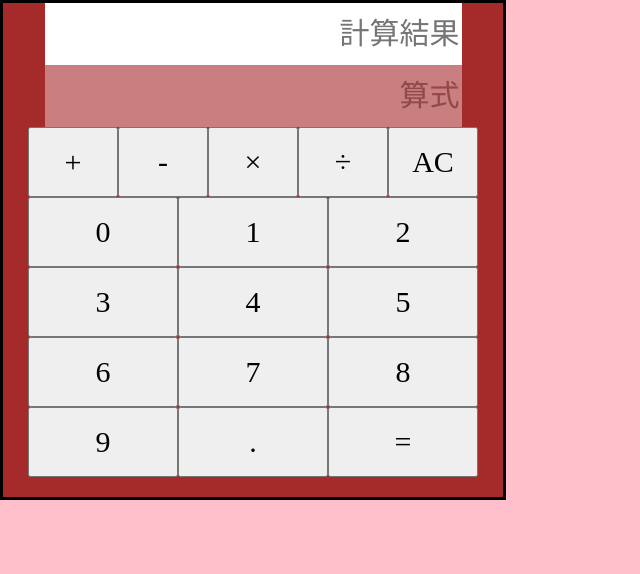
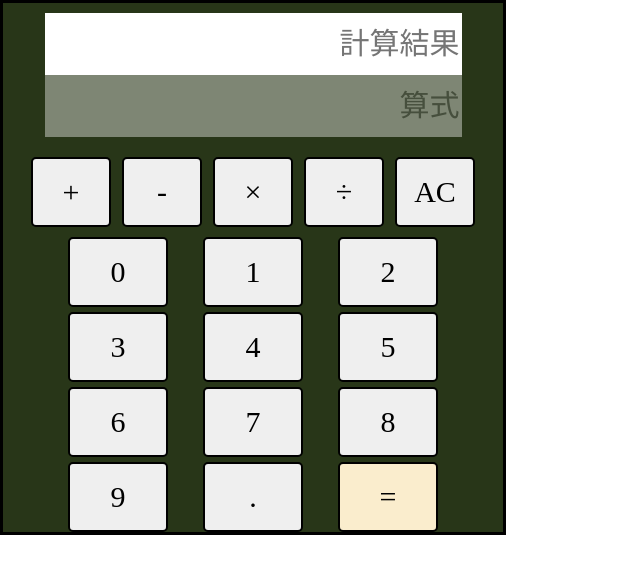
Before and after one commit to nina12336/react_calculator, a React (Create React App) app: page / in a window 1280 px wide. Shown: the top 574 px of the page, without its empty margins (0-640 px from the left). Built offline with nearby package versions, Linux system fonts and the light colour scheme.

Commit message:
style: 調整按鍵排列方式及配色

```diff
--- a/src/NewApp.jsx
+++ b/src/NewApp.jsx
@@ -1,18 +1,14 @@
-import React, { useState } from "react";
-import { useDrag, useDrop, DndProvider } from "react-dnd";
-import { HTML5Backend } from "react-dnd-html5-backend";
+import React from "react";
 import Background from "./components/Background";
 import Calculator from "./components/Calculator";
-import "normalize.css";
-import "./style/app.css";
 
 function App() {
   return (
-    <DndProvider backend={HTML5Backend}>
+    <div>
       <Background>
         <Calculator />
       </Background>
-    </DndProvider>
+    </div>
   );
 }
 
--- a/src/components/Background.jsx
+++ b/src/components/Background.jsx
@@ -1,11 +1,8 @@
-import { useState } from "react";
 import { useDrop } from "react-dnd";
 
 function Background(props) {
-  // const [offsetX, setOffsetX] = useState(0);
-  // const [offsetY, setOffsetY] = useState(0);
   const [, drop] = useDrop(() => ({
-    accept: "dragablecal",
+    accept: "draggableCal",
     drop(item, monitor) {
       const top = monitor.getDifferenceFromInitialOffset().y;
       const left = monitor.getDifferenceFromInitialOffset().x;
@@ -14,7 +11,7 @@ function Background(props) {
   }));
 
   return (
-    <div className="background2" ref={drop}>
+    <div className="background" ref={drop}>
       {props.children}
     </div>
   );
--- a/src/components/Calculator.jsx
+++ b/src/components/Calculator.jsx
@@ -11,10 +11,10 @@ function Calculator() {
 
   //drag功能
   const [, drag] = useDrag({
-    type: "dragablecal",
+    type: "draggableCal",
     canDrag() {
-      const userDevice = isMobileDevice();
-      if (userDevice === false) {
+      const isPC = isMobileDevice();
+      if (isPC === false) {
         return true;
       } else {
         return false;
@@ -23,15 +23,8 @@ function Calculator() {
     end(item, monitor) {
       if (monitor.didDrop()) {
         const dropRes = monitor.getDropResult();
-        // console.log("dropResTop:", dropRes.top);
-        // console.log("dropResLeft:", dropRes.left);
         setOffsetY(() => offsetY + dropRes.top);
         setOffsetX(() => offsetX + dropRes.left);
-        // console.log("offsetY:", offsetY);
-        // console.log("offsetX:", offsetX);
-      } else {
-        setOffsetY(0);
-        setOffsetX(0);
       }
     },
   });
@@ -82,7 +75,6 @@ function Calculator() {
     let numberArr = [];
     let operatorArr = [];
     let calculationArr = str.match(/[0-9.]+[0-9]+|[\+\-\×\÷]|\d+/g);
-    // console.log(calculationArr);
     calculationArr.forEach((target) => {
       if ("+-×÷".indexOf(target) === -1) {
         numberArr.push(target);
@@ -101,7 +93,6 @@ function Calculator() {
     }
     console.log("numberArr", numberArr);
     console.log("operatorArr", operatorArr);
-    // return numberArr;
     return postfixCal(numberArr);
   };
 
@@ -247,6 +238,7 @@ function Calculator() {
           .
         </button>
         <button
+          className="equalButton"
           onClick={() => {
             toPostfix(calculation);
           }}
@@ -255,12 +247,6 @@ function Calculator() {
         </button>
       </div>
     </div>
-
-    // <div
-    //   className="calculator2"
-    //   ref={drag}
-    //   style={{ top: `${offsetY}px`, left: `${offsetX}px` }}
-    // ></div>
   );
 }
 export default Calculator;
--- a/src/index.js
+++ b/src/index.js
@@ -2,7 +2,6 @@ import React from "react";
 import ReactDOM from "react-dom/client";
 import { DndProvider } from "react-dnd";
 import { HTML5Backend } from "react-dnd-html5-backend";
-// import App from "./App";
 import App from "./NewApp";
 import reportWebVitals from "./reportWebVitals";
 
@@ -10,7 +9,6 @@ const root = ReactDOM.createRoot(document.getElementById("root"));
 root.render(
   <React.StrictMode>
     <DndProvider backend={HTML5Backend}>
-      {/* <App /> */}
       <App />
     </DndProvider>
   </React.StrictMode>
--- a/src/style/app.css
+++ b/src/style/app.css
@@ -1,7 +1,6 @@
 .background {
   width: 100vw;
   height: 100vh;
-  background-color: plum;
   position: absolute;
 }
 
@@ -18,6 +17,9 @@
   -webkit-box-direction: normal;
       -ms-flex-direction: column;
           flex-direction: column;
+  -webkit-box-align: center;
+      -ms-flex-align: center;
+          align-items: center;
   font-size: 30px;
   position: relative;
 }
@@ -26,6 +28,7 @@
   width: 90%;
   height: 40%;
   margin: auto;
+  padding: 10px;
   display: -webkit-box;
   display: -ms-flexbox;
   display: flex;
@@ -52,46 +55,55 @@
 
 .functionalButton {
   margin: auto;
+  padding: 10px;
   width: 90%;
   height: 30%;
-  display: -webkit-box;
-  display: -ms-flexbox;
-  display: flex;
-  -webkit-box-align: center;
-      -ms-flex-align: center;
-          align-items: center;
-  -ms-flex-wrap: wrap;
-      flex-wrap: wrap;
+  display: -ms-grid;
+  display: grid;
+  -ms-grid-columns: (1fr)[5];
+      grid-template-columns: repeat(5, 1fr);
+  -ms-grid-rows: 1fr;
+      grid-template-rows: 1fr;
+  grid-gap: 5px;
+  justify-items: center;
 }
 
 .functionalButton button {
-  width: 90px;
+  width: 80px;
   height: 70px;
+  border-radius: 5px;
+  border-style: solid;
 }
 
 .numberButton {
-  display: -webkit-box;
-  display: -ms-flexbox;
-  display: flex;
-  -webkit-box-orient: horizontal;
-  -webkit-box-direction: normal;
-      -ms-flex-direction: row;
-          flex-direction: row;
-  -ms-flex-wrap: wrap;
-      flex-wrap: wrap;
-  width: 90%;
-  margin: auto;
-  padding-bottom: 20px;
+  display: -ms-grid;
+  display: grid;
+  -ms-grid-columns: (1fr)[3];
+      grid-template-columns: repeat(3, 1fr);
+  -ms-grid-rows: (1fr)[4];
+      grid-template-rows: repeat(4, 1fr);
+  grid-gap: 5px;
+  justify-items: center;
+  width: 80%;
 }
 
 .numberButton button {
-  width: 150px;
+  width: 100px;
   height: 70px;
+  border-radius: 5px;
+  border-style: solid;
+  -webkit-box-flex: 1;
+      -ms-flex-positive: 1;
+          flex-grow: 1;
+}
+
+.numberButton .equalButton {
+  background-color: #faedcd;
 }
 
 @media screen and (max-width: 1024px) {
   .calculator {
-    background-color: aquamarine;
+    background-color: #bc6c25;
     width: 100%;
     height: 50%;
     overflow: auto;
@@ -102,37 +114,26 @@
     height: 50%;
   }
   .showArea input {
-    width: 90%;
-    height: 70%;
+    width: 85%;
+    height: 60%;
+  }
+  .functionalButton {
+    height: 25%;
   }
   .functionalButton button {
-    width: 20%;
+    width: 90%;
     height: 100%;
   }
-  .numberButton button {
-    width: 33%;
-    height: 80%;
+  .numberButton {
+    width: 80%;
+    height: 30%;
   }
 }
 
 @media screen and (min-width: 1025px) {
   .calculator {
-    background-color: brown;
+    background-color: #283618;
     position: relative;
   }
 }
-
-.calculator2 {
-  width: 50px;
-  height: 50px;
-  background-color: gray;
-  position: relative;
-}
-
-.background2 {
-  width: 100vw;
-  height: 100vh;
-  background-color: pink;
-  position: absolute;
-}
 /*# sourceMappingURL=app.css.map */
--- a/src/style/app.scss
+++ b/src/style/app.scss
@@ -1,12 +1,10 @@
 .background {
   width: 100vw;
   height: 100vh;
-  background-color: plum;
   position: absolute;
 }
 
 .calculator {
-  // width: 100%;
   max-width: 500px;
   min-width: 400px;
   max-height: 600px;
@@ -14,16 +12,16 @@
   border: solid;
   display: flex;
   flex-direction: column;
+  align-items: center;
   font-size: 30px;
   position: relative;
-  // top: 400px;
-  // left: 600px;
 }
 
 .showArea {
   width: 90%;
   height: 40%;
   margin: auto;
+  padding: 10px;
   display: flex;
   flex-direction: column;
   align-items: center;
@@ -36,44 +34,73 @@
     width: 400px;
     height: 60px;
     text-align: right;
-    // margin: auto;
     border-style: none;
-    // border-radius: 5px;
     padding-left: 15px;
   }
 }
 
 .functionalButton {
   margin: auto;
+  padding: 10px;
   width: 90%;
   height: 30%;
-  display: flex;
-  align-items: center;
-  flex-wrap: wrap;
+
+  //grid相關設定
+  display: grid;
+  grid-template-columns: repeat(5, 1fr);
+  grid-template-rows: 1fr;
+  grid-gap: 5px;
+  justify-items: center;
+
+
+  //flex相關設定
+  // display: flex;
+  // align-items: center;
+  // flex-wrap: wrap;
 
   button {
-    width: 90px;
+    width: 80px;
     height: 70px;
+    border-radius: 5px;
+    border-style: solid;
   }
 }
 
 .numberButton {
-  display: flex;
-  flex-direction: row;
-  flex-wrap: wrap;
-  width: 90%;
-  margin: auto;
-  padding-bottom: 20px;
+  //flex 相關設定
+  // display: flex;
+  // flex-direction: row;
+  // flex-wrap: wrap;
+  // width: 90%;
+  // height: 50%;
+  // margin: auto;
+  // padding: 20px;
+
+  //grid 相關設定
+  display: grid;
+  grid-template-columns: repeat(3, 1fr);
+  grid-template-rows: repeat(4, 1fr);
+  grid-gap: 5px;
+  justify-items: center;
+  width: 80%;
 
   button {
-    width: 150px;
+    width: 100px;
     height: 70px;
+    border-radius: 5px;
+    border-style: solid;
+    flex-grow: 1;
+  }
+
+  .equalButton {
+    background-color: #faedcd;
   }
 }
 
+//手機畫面
 @media screen and (max-width: 1024px) {
   .calculator {
-    background-color: aquamarine;
+    background-color: #bc6c25;
     width: 100%;
     height: 50%;
     overflow: auto;
@@ -86,45 +113,31 @@
     height: 50%;
 
     input {
-      width: 90%;
-      height: 70%;
+      width: 85%;
+      height: 60%;
     }
   }
 
   .functionalButton {
+    height: 25%;
+
     button {
-      width: 20%;
+      width: 90%;
       height: 100%;
     }
   }
 
   .numberButton {
-    button {
-      width: 33%;
-      height: 80%;
-    }
+    width: 80%;
+    height: 30%;
   }
 }
 
+//電腦畫面
 @media screen and (min-width: 1025px) {
   .calculator {
-    background-color: brown;
+    background-color: #283618;
     position: relative;
-    // top: 400px;
-    // left: 600px;
   }
+
 }
-
-.calculator2 {
-  width: 50px;
-  height: 50px;
-  background-color: gray;
-  position: relative;
-}
-
-.background2 {
-  width: 100vw;
-  height: 100vh;
-  background-color: pink;
-  position: absolute;
-}
```
Also changed, not shown: 1 other file (tests, documents, lock files or other folders).
